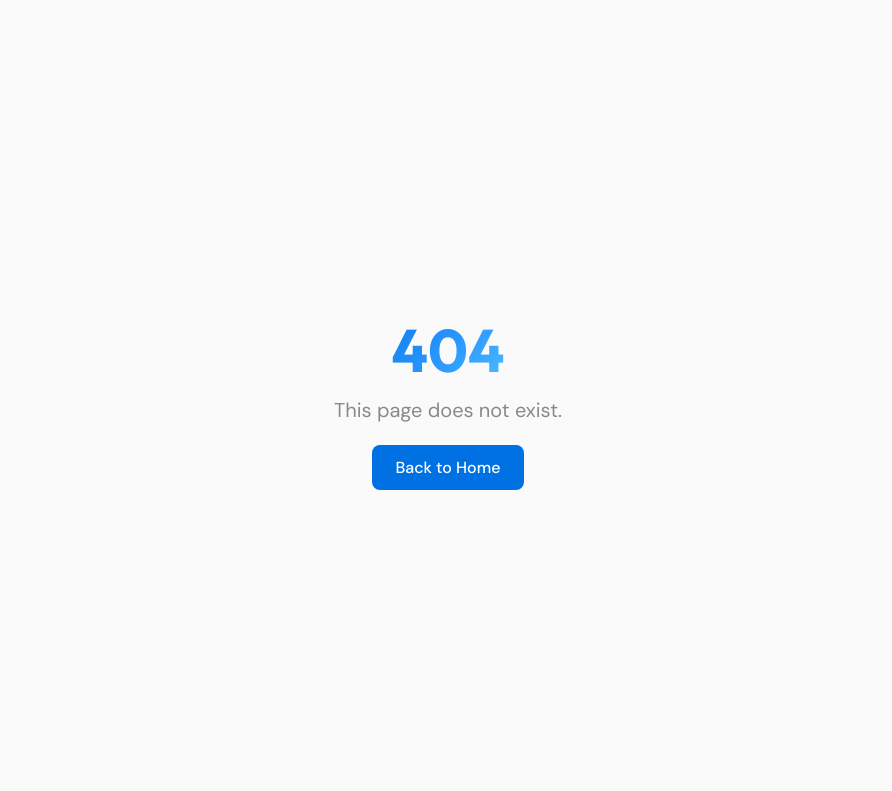
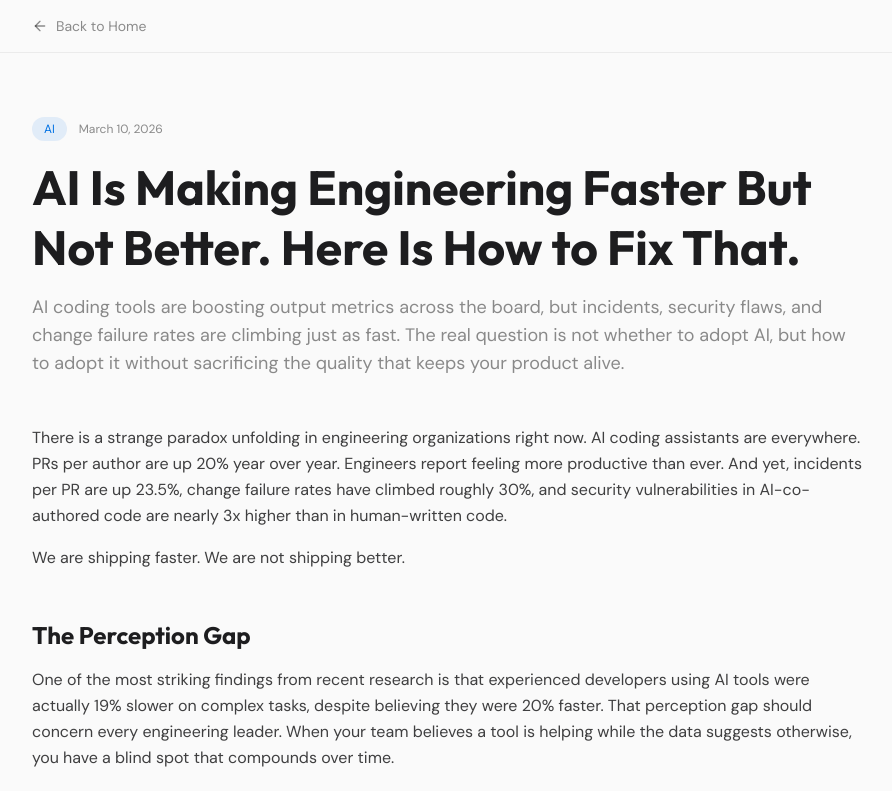
Before and after one commit to claytoncuteri/claytons-professional-website, a Next.js app: page /writing/ai-making-engineering-faster-not-better in a window 1280 px wide. Before the commit this address had no page. Shown: the top 791 px of the page, without its empty margins (192-1084 px from the left). Built offline with nearby package versions, Linux system fonts and the light colour scheme.

Commit message:
feat: add dynamic blog/writing pages with slug routing

```diff
--- /dev/null
+++ b/app/writing/[slug]/page.tsx
@@ -0,0 +1,129 @@
+import { notFound } from "next/navigation";
+import Link from "next/link";
+import { ArrowLeft } from "lucide-react";
+import { getPostBySlug, getPublishedPosts } from "@/lib/db";
+
+export const dynamic = "force-dynamic";
+
+const CATEGORY_COLORS: Record<string, string> = {
+  AI: "text-accent-blue bg-accent-blue/10",
+  Engineering: "text-emerald-400 bg-emerald-400/10",
+  Leadership: "text-accent-amber bg-accent-amber/10",
+};
+
+export default async function WritingPost({
+  params,
+}: {
+  params: Promise<{ slug: string }>;
+}) {
+  const { slug } = await params;
+  const post = getPostBySlug(slug);
+
+  if (!post || !post.published) {
+    notFound();
+  }
+
+  return (
+    <div className="min-h-screen">
+      <nav className="sticky top-0 z-50 bg-background/80 backdrop-blur-lg border-b border-card-border">
+        <div className="max-w-4xl mx-auto px-4 sm:px-6 lg:px-8 py-4">
+          <Link
+            href="/#writing"
+            className="flex items-center gap-2 text-muted hover:text-foreground transition-colors text-sm"
+          >
+            <ArrowLeft size={16} />
+            Back to Home
+          </Link>
+        </div>
+      </nav>
+
+      <article className="max-w-4xl mx-auto px-4 sm:px-6 lg:px-8 py-16">
+        <header className="mb-12">
+          <div className="flex items-center gap-3 mb-4">
+            <span
+              className={`text-xs px-3 py-1 rounded-full ${
+                CATEGORY_COLORS[post.category] || "text-muted bg-black/[0.04]"
+              }`}
+            >
+              {post.category}
+            </span>
+            <span className="text-xs text-muted">
+              {new Date(post.publishedAt).toLocaleDateString("en-US", {
+                month: "long",
+                day: "numeric",
+                year: "numeric",
+              })}
+            </span>
+          </div>
+          <h1 className="text-3xl sm:text-4xl lg:text-5xl font-bold font-[family-name:var(--font-heading)] leading-tight mb-4">
+            {post.title}
+          </h1>
+          {post.excerpt && (
+            <p className="text-lg text-muted">{post.excerpt}</p>
+          )}
+        </header>
+
+        <div className="prose prose-blue max-w-none">
+          {post.content.split("\n\n").map((paragraph, i) => {
+            if (paragraph.startsWith("## ")) {
+              return (
+                <h2
+                  key={i}
+                  className="text-2xl font-bold font-[family-name:var(--font-heading)] mt-12 mb-4"
+                >
+                  {paragraph.replace("## ", "")}
+                </h2>
+              );
+            }
+            if (paragraph.startsWith("### ")) {
+              return (
+                <h3
+                  key={i}
+                  className="text-xl font-bold font-[family-name:var(--font-heading)] mt-8 mb-3"
+                >
+                  {paragraph.replace("### ", "")}
+                </h3>
+              );
+            }
+            if (paragraph.startsWith("- ")) {
+              return (
+                <ul key={i} className="list-disc pl-6 space-y-2 my-4">
+                  {paragraph.split("\n").map((item, j) => (
+                    <li key={j} className="text-foreground/85 leading-relaxed">
+                      {item.replace(/^- /, "")}
+                    </li>
+                  ))}
+                </ul>
+              );
+            }
+            if (paragraph.startsWith("> ")) {
+              return (
+                <blockquote
+                  key={i}
+                  className="border-l-4 border-accent-blue pl-4 my-6 italic text-muted"
+                >
+                  {paragraph.replace(/^> /gm, "")}
+                </blockquote>
+              );
+            }
+            return (
+              <p key={i} className="text-foreground/85 leading-relaxed mb-4">
+                {paragraph}
+              </p>
+            );
+          })}
+        </div>
+
+        <footer className="mt-16 pt-8 border-t border-card-border">
+          <Link
+            href="/#writing"
+            className="text-accent-blue hover:underline text-sm flex items-center gap-2"
+          >
+            <ArrowLeft size={14} />
+            Back to all articles
+          </Link>
+        </footer>
+      </article>
+    </div>
+  );
+}
```
